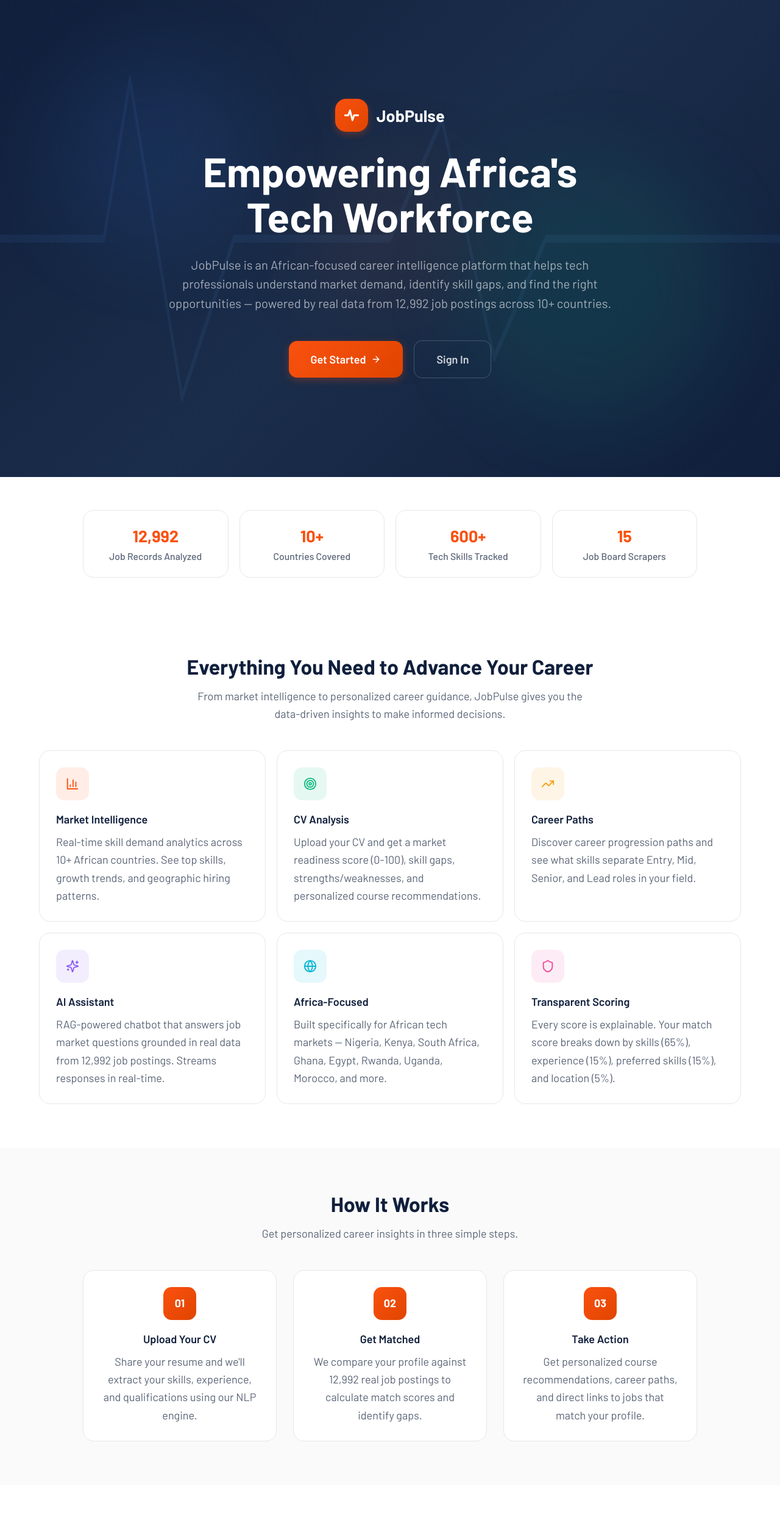
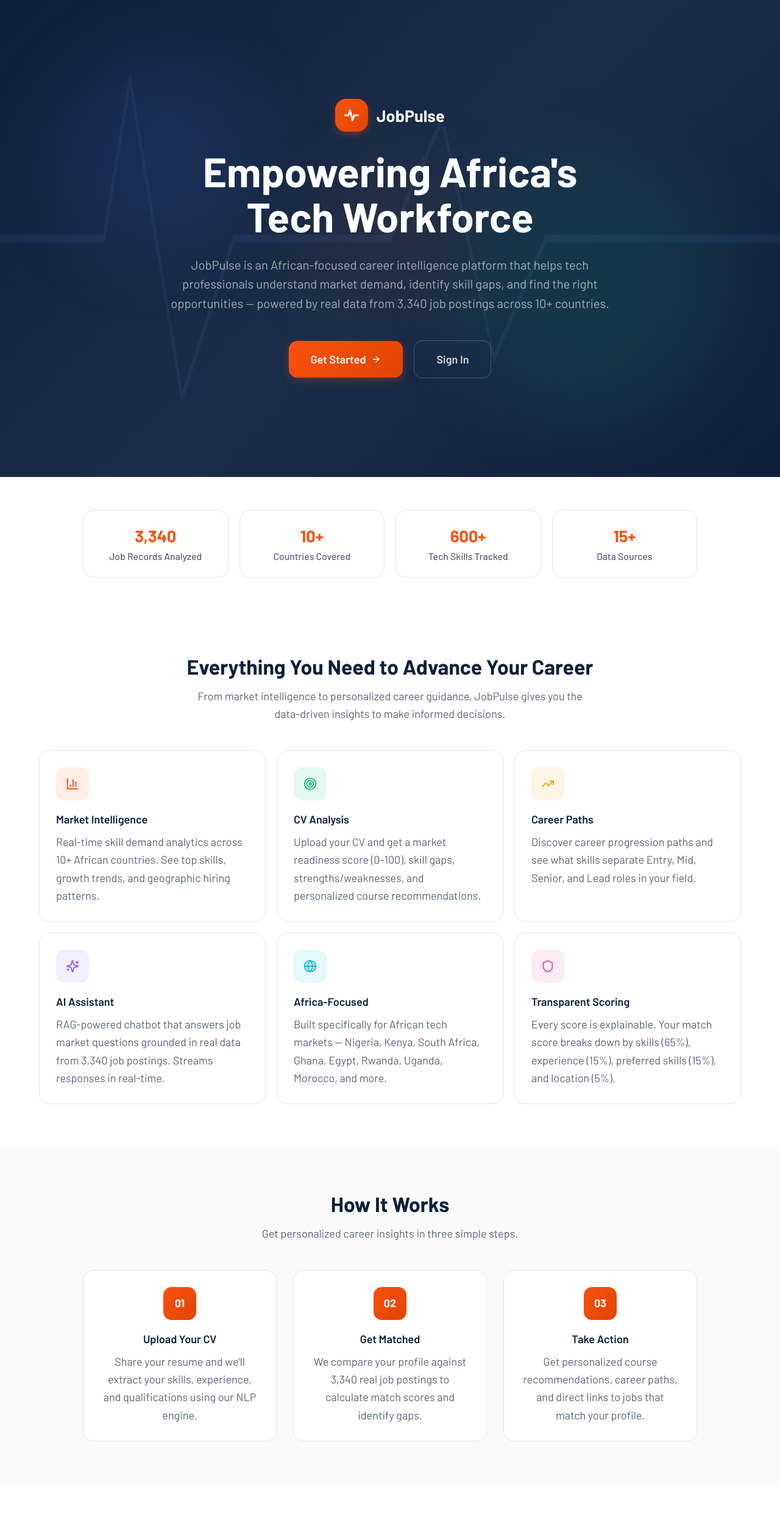
Before and after one commit to franciswairagu/jobpulseKe, a React (Vite) app in the folder ui/jobpulse-unified-app2.0/: page / in a window 1280 px wide. Shown: the top 2505 px of the page at 61% size. Built offline with nearby package versions, Linux system fonts and the light colour scheme; no server answers.

Commit message:
feat: update frontend stats and dataSource for TechMap
- Update hardcoded 12,992 record count to 3,340
- Change '15 Job Board Scrapers' to '15+ Data Sources'
- Add TechMap/27 portals to platform list in AboutPage
- Update dataSource label to 'JobPulseKE + TechMap database'

```diff
--- a/ui/jobpulse-unified-app2.0/src/api/client.js
+++ b/ui/jobpulse-unified-app2.0/src/api/client.js
@@ -191,7 +191,7 @@
       points: [],
     },
     dataSource: {
-      source: "JobPulseKE database",
+      source: "JobPulseKE + TechMap database",
       collectedAt: new Date().toISOString().split("T")[0],
       sampleSize: totalJobs,
     },
@@ -232,7 +232,7 @@
     skills: rows,
     total: rows.length,
     filters: { country, industry },
-    dataSource: data.dataSource || { source: "JobPulseKE database", collectedAt: new Date().toISOString().split("T")[0] },
+    dataSource: data.dataSource || { source: "JobPulseKE + TechMap database", collectedAt: new Date().toISOString().split("T")[0] },
   };
 }
 
--- a/ui/jobpulse-unified-app2.0/src/pages/AboutPage.jsx
+++ b/ui/jobpulse-unified-app2.0/src/pages/AboutPage.jsx
@@ -40,7 +40,7 @@
   {
     icon: Sparkles,
     title: "AI Assistant",
-    description: "RAG-powered chatbot that answers job market questions grounded in real data from 12,992 job postings. Streams responses in real-time.",
+    description: "RAG-powered chatbot that answers job market questions grounded in real data from 3,340 job postings. Streams responses in real-time.",
     color: "#8B5CF6",
     bg: "rgba(139,92,246,0.1)",
   },
@@ -61,10 +61,10 @@
 ];
 
 const STATS = [
-  { value: "12,992", label: "Job Records Analyzed" },
+  { value: "3,340", label: "Job Records Analyzed" },
   { value: "10+", label: "Countries Covered" },
   { value: "600+", label: "Tech Skills Tracked" },
-  { value: "15", label: "Job Board Scrapers" },
+  { value: "15+", label: "Data Sources" },
 ];
 
 export default function AboutPage() {
@@ -168,8 +168,8 @@
           position themselves for success.
         </p>
         <p className="mt-3 text-sm leading-relaxed" style={{ color: COLORS.textSecondary }}>
-          Our 4-stage data pipeline collects 12,992 job records from 15 scrapers across platforms like
-          BrighterMonday, Jobberman, Careers24, LinkedIn, and Indeed. We extract 600+ skills across 15
+          Our 4-stage data pipeline collects 3,340 job records from 15+ scrapers and TechMap across platforms like
+          BrighterMonday, Jobberman, Careers24, LinkedIn, Indeed, and 27 additional portals. We extract 600+ skills across 15
           categories, analyze salary distributions, career pathways, and remote work trends — giving
           you an unbiased, real-time view of the market.
         </p>
--- a/ui/jobpulse-unified-app2.0/src/pages/LandingPage.jsx
+++ b/ui/jobpulse-unified-app2.0/src/pages/LandingPage.jsx
@@ -35,7 +35,7 @@
   {
     icon: Sparkles,
     title: "AI Assistant",
-    description: "RAG-powered chatbot that answers job market questions grounded in real data from 12,992 job postings. Streams responses in real-time.",
+    description: "RAG-powered chatbot that answers job market questions grounded in real data from 3,340 job postings. Streams responses in real-time.",
     color: "#8B5CF6",
     bg: "rgba(139,92,246,0.1)",
   },
@@ -56,10 +56,10 @@
 ];
 
 const STATS = [
-  { value: "12,992", label: "Job Records Analyzed" },
+  { value: "3,340", label: "Job Records Analyzed" },
   { value: "10+", label: "Countries Covered" },
   { value: "600+", label: "Tech Skills Tracked" },
-  { value: "15", label: "Job Board Scrapers" },
+  { value: "15+", label: "Data Sources" },
 ];
 
 function PulseLine() {
@@ -129,7 +129,7 @@
           <p className="mx-auto mt-6 max-w-2xl text-base leading-relaxed text-white/60 sm:text-lg">
             JobPulse is an African-focused career intelligence platform that helps tech professionals
             understand market demand, identify skill gaps, and find the right opportunities — powered
-            by real data from 12,992 job postings across 10+ countries.
+            by real data from 3,340 job postings across 10+ countries.
           </p>
 
           <div className="mt-10 flex flex-col items-center justify-center gap-4 sm:flex-row">
@@ -242,7 +242,7 @@
               {
                 step: "02",
                 title: "Get Matched",
-                description: "We compare your profile against 12,992 real job postings to calculate match scores and identify gaps.",
+                description: "We compare your profile against 3,340 real job postings to calculate match scores and identify gaps.",
               },
               {
                 step: "03",
```
